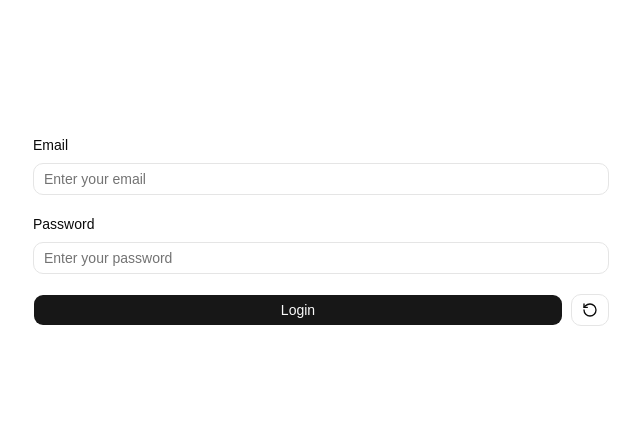
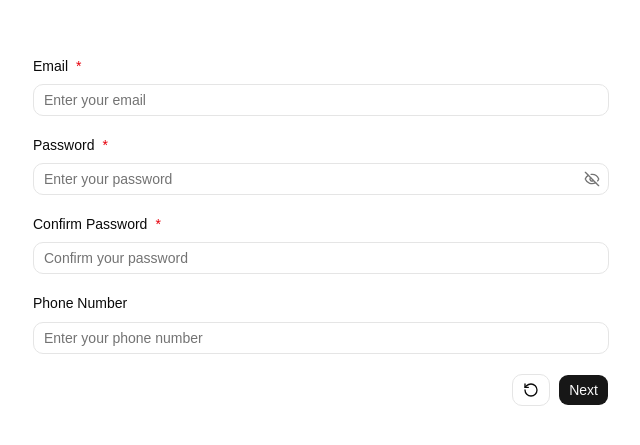
Before and after one commit to Himanshu-Sorathiya-Simform/LMS-07-SIGNIN-SIGNUP, a React (Vite) app: page / in a window 1280 px wide. Shown: the part 169-614 px from the top of the page, without its empty margins (319-959 px from the left). Built offline with nearby package versions, Linux system fonts and the light colour scheme.

Commit message:
create full stepper form for signup

```diff
--- a/src/App.tsx
+++ b/src/App.tsx
@@ -1,9 +1,9 @@
-import SigninLayout from "./layouts/SigninLayout.tsx";
+import SignupLayout from "./layouts/SignupLayout.tsx";
 
 function App() {
 	return (
 		<div className="flex h-screen items-center justify-center">
-			<SigninLayout />
+			<SignupLayout />
 		</div>
 	);
 }
--- a/src/features/auth/SignupForm.tsx
+++ b/src/features/auth/SignupForm.tsx
@@ -1,5 +1,31 @@
+import { useState } from "react";
+import AccountDetailsForm from "./components/AccountDetailsForm.tsx";
+import AddressDetailsForm from "./components/AddressDetailsForm.tsx";
+import PersonalDetailsForm from "./components/PersonalDetailsForm.tsx";
+
 function SignupForm() {
-	return null;
+	const [currentStep, setCurrentStep] = useState(0);
+
+	return (
+		<>
+			{currentStep === 0 && (
+				<AccountDetailsForm
+					nextStep={() => setCurrentStep((prev) => prev + 1)}
+				/>
+			)}
+			{currentStep === 1 && (
+				<PersonalDetailsForm
+					nextStep={() => setCurrentStep((prev) => prev + 1)}
+					previousStep={() => setCurrentStep((prev) => prev - 1)}
+				/>
+			)}
+			{currentStep === 2 && (
+				<AddressDetailsForm
+					previousStep={() => setCurrentStep((prev) => prev - 1)}
+				/>
+			)}
+		</>
+	);
 }
 
 export default SignupForm;
```
